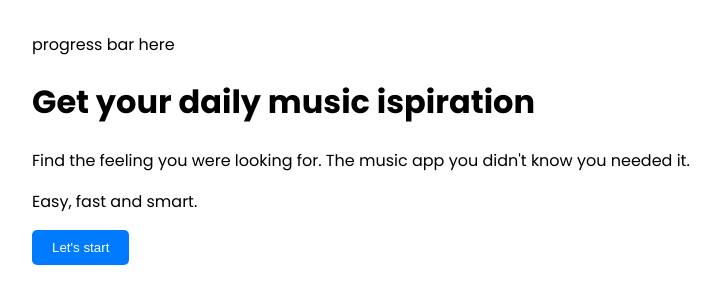
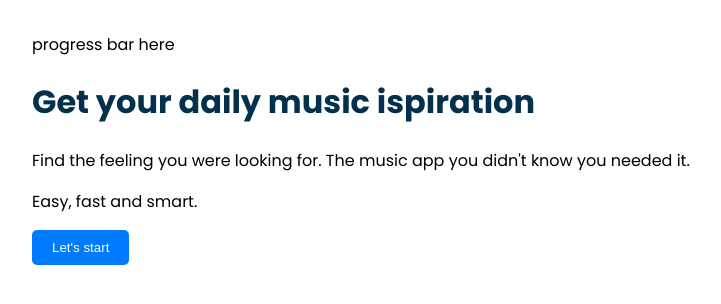
Before and after one commit to guido-an/daily-music-inspiration, a React (Create React App) app: page / in a window 1280 px wide. Shown: the top 304 px of the page, without its empty margins (0-721 px from the left). Built offline with nearby package versions, Linux system fonts and the light colour scheme; no server answers.

Commit message:
feat: create theme provider

```diff
--- a/src/App.tsx
+++ b/src/App.tsx
@@ -65,7 +65,7 @@ const App: React.FC = () => {
 
   return (
     <Layout>
-    {renderScreen()}
+      {renderScreen()}
     </Layout>
   );
 };
--- a/src/components/Shared/Title/Title.tsx
+++ b/src/components/Shared/Title/Title.tsx
@@ -1,11 +1,16 @@
-import React from 'react'
+import React from 'react';
+import styled from 'styled-components';
 
 interface TitleProps {
-    titleText: string
+    titleText: string;
 }
 
-const Title: React.FC<TitleProps> = ({titleText}) => {
-   return <h1>{titleText}</h1>
-}
+const StyledTitle = styled.h1`
+    color: ${({theme}) => theme.colors.primary};
+`;
 
-export default Title
+const Title: React.FC<TitleProps> = ({ titleText }) => {
+    return <StyledTitle>{titleText}</StyledTitle>;
+};
+
+export default Title;
--- a/src/index.tsx
+++ b/src/index.tsx
@@ -4,6 +4,10 @@ import './index.css';
 import App from './App';
 import useSWR, { SWRConfig } from 'swr'
 import { swrConfig } from './config/swrConfig';
+import { theme } from './theme/theme';
+import { ThemeProvider } from 'styled-components';
+
+console.log(theme, 'theme')
 
 const root = ReactDOM.createRoot(
   document.getElementById('root') as HTMLElement
@@ -12,7 +16,9 @@ const root = ReactDOM.createRoot(
 root.render(
   <React.StrictMode>
      <SWRConfig value={swrConfig}>
-      <App />
+       <ThemeProvider theme={theme}>
+         <App />
+       </ThemeProvider>
     </SWRConfig>
   </React.StrictMode>
 );
--- /dev/null
+++ b/src/theme/theme.ts
@@ -0,0 +1,8 @@
+export const theme = {
+    colors: {
+      primary: '#03314b',
+      secondary: '#2BE080',
+      secondaryHover: '#21BA68',
+      text: '#394649',
+    }
+  };
```
